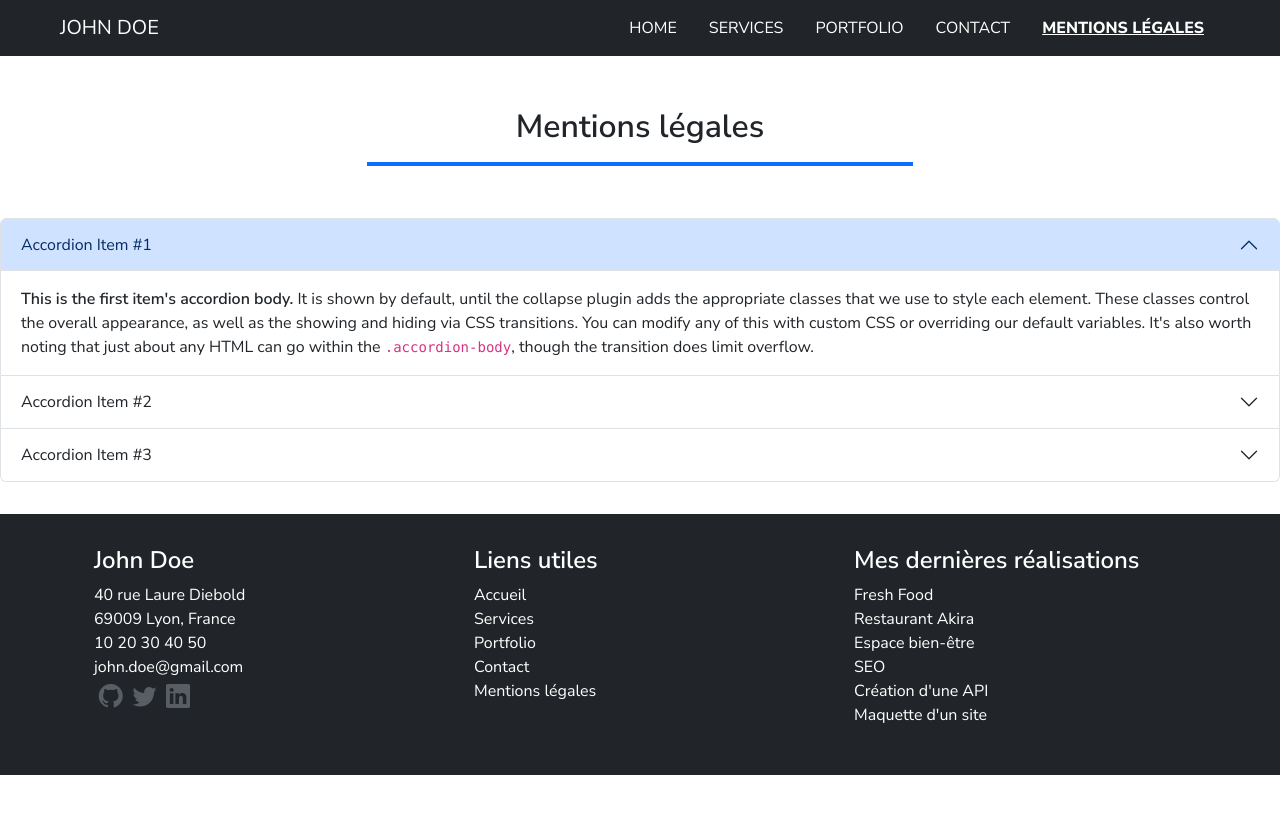
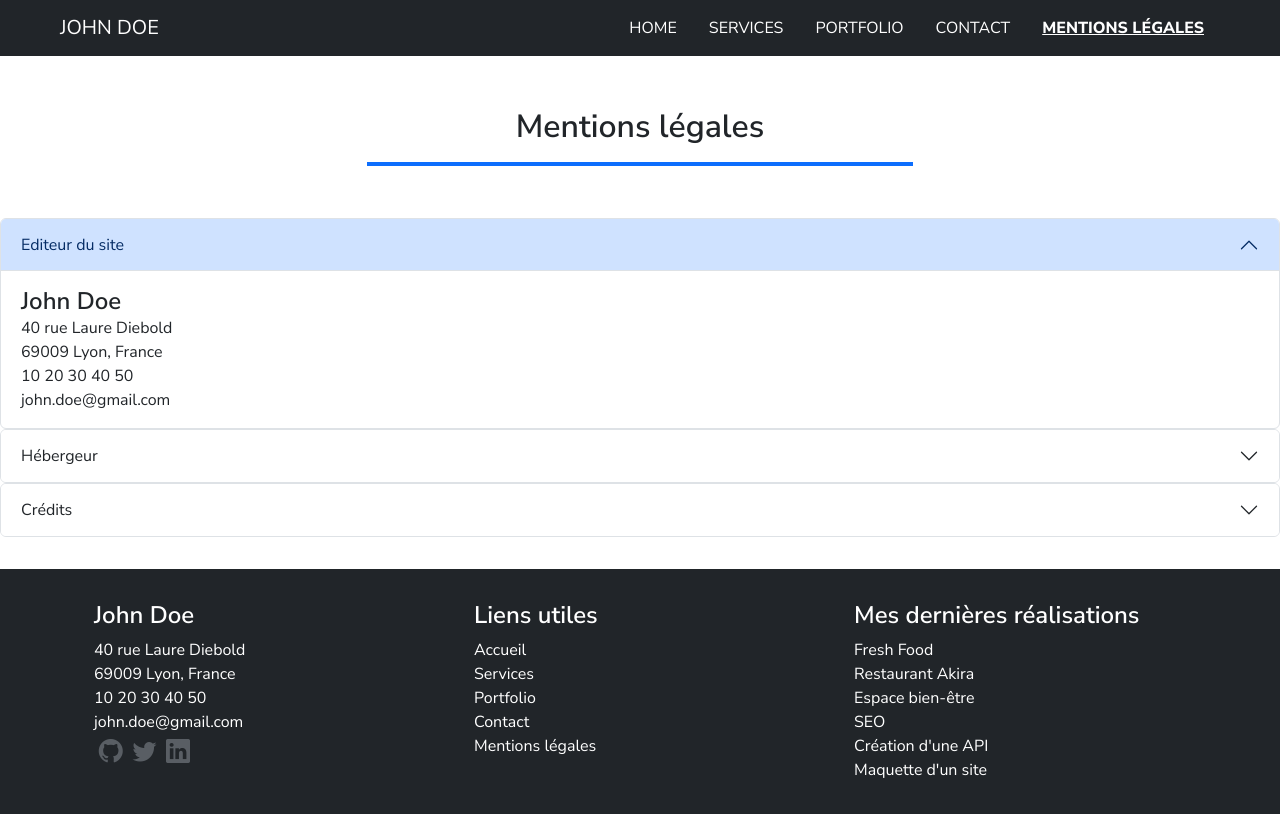
Before and after one commit to Choub-prog/Devoir-react, a React (Create React App) app: page /legal-notices in a window 1280 px wide. Shown: the top 814 px of the page. Built offline with nearby package versions, Linux system fonts and the light colour scheme; a web font is replaced by a local one.

Commit message:
Feat(js/css):add title class on Index.css, current Accordion.js, dataAccordion end, change title Card

```diff
--- a/src/Index.css
+++ b/src/Index.css
@@ -61,7 +61,7 @@ main {
   margin-bottom: 2em;
 }
 
-h1, h2, h3, h4, h5, h6, strong {
+.h1, .h2, .h3, .h4, .h5, .h6, h1, h2, h3, h4, h5, h6, strong {
     font-weight: 600;
 }
 
--- a/src/components/legalNotices/Accordion.js
+++ b/src/components/legalNotices/Accordion.js
@@ -1,96 +1,35 @@
 import React from 'react';
+import { dataAccordion } from './dataAccordion';
 
 const Accordion = () => {
   return (
     <div>
-      <div class="accordion" id="accordionExample">
-        <div class="accordion-item">
-          <h2 class="accordion-header">
+      <div className="accordion" id="accordionExample">
+        {dataAccordion.map(({ id, header, content }, index) => (
+          <div>
+            <div className="accordion-item" key={id}>
+              <h2 className="accordion-header">
                 <button
-              class="accordion-button"
+                  className={`accordion-button ${index !== 0 ? 'collapsed' : ''} `}
                   type="button"
                   data-bs-toggle="collapse"
-              data-bs-target="#collapseOne"
-              aria-expanded="true"
-              aria-controls="collapseOne"
+                  data-bs-target={`#collapse${id}`}
+                  aria-expanded={`${index === 0 ? 'true' : 'false'}`}
+                  aria-controls={`#collapse${id}`}
                 >
-              Accordion Item #1
+                  {header}
                 </button>
               </h2>
               <div
-            id="collapseOne"
-            class="accordion-collapse collapse show"
+                id={`#collapse${id}`}
+                className={`accordion-collapse collapse ${index === 0 ? 'show' : ' '}`}
                 data-bs-parent="#accordionExample"
               >
-            <div class="accordion-body">
-              <strong>This is the first item's accordion body.</strong> It is shown by
-              default, until the collapse plugin adds the appropriate classes that we use
-              to style each element. These classes control the overall appearance, as well
-              as the showing and hiding via CSS transitions. You can modify any of this
-              with custom CSS or overriding our default variables. It's also worth noting
-              that just about any HTML can go within the <code>.accordion-body</code>,
-              though the transition does limit overflow.
+                <div className="accordion-body">{content}</div>
               </div>
             </div>
           </div>
-        <div class="accordion-item">
-          <h2 class="accordion-header">
-            <button
-              class="accordion-button collapsed"
-              type="button"
-              data-bs-toggle="collapse"
-              data-bs-target="#collapseTwo"
-              aria-expanded="false"
-              aria-controls="collapseTwo"
-            >
-              Accordion Item #2
-            </button>
-          </h2>
-          <div
-            id="collapseTwo"
-            class="accordion-collapse collapse"
-            data-bs-parent="#accordionExample"
-          >
-            <div class="accordion-body">
-              <strong>This is the second item's accordion body.</strong> It is hidden by
-              default, until the collapse plugin adds the appropriate classes that we use
-              to style each element. These classes control the overall appearance, as well
-              as the showing and hiding via CSS transitions. You can modify any of this
-              with custom CSS or overriding our default variables. It's also worth noting
-              that just about any HTML can go within the <code>.accordion-body</code>,
-              though the transition does limit overflow.
-            </div>
-          </div>
-        </div>
-        <div class="accordion-item">
-          <h2 class="accordion-header">
-            <button
-              class="accordion-button collapsed"
-              type="button"
-              data-bs-toggle="collapse"
-              data-bs-target="#collapseThree"
-              aria-expanded="false"
-              aria-controls="collapseThree"
-            >
-              Accordion Item #3
-            </button>
-          </h2>
-          <div
-            id="collapseThree"
-            class="accordion-collapse collapse"
-            data-bs-parent="#accordionExample"
-          >
-            <div class="accordion-body">
-              <strong>This is the third item's accordion body.</strong> It is hidden by
-              default, until the collapse plugin adds the appropriate classes that we use
-              to style each element. These classes control the overall appearance, as well
-              as the showing and hiding via CSS transitions. You can modify any of this
-              with custom CSS or overriding our default variables. It's also worth noting
-              that just about any HTML can go within the <code>.accordion-body</code>,
-              though the transition does limit overflow.
-            </div>
-          </div>
-        </div>
+        ))}
       </div>
     </div>
   );
--- a/src/components/legalNotices/dataAccordion.js
+++ b/src/components/legalNotices/dataAccordion.js
@@ -1,10 +1,52 @@
 import { contactData } from '../global/contactData';
 import PersonalInfo from '../global/PersonalInfo';
+import Identify from '../global/Identify';
 
-export const accordion = [
+export const dataAccordion = [
   {
-    title: 'Editeur du site',
-    content: <PersonalInfo {...contactData} />,
+    id: 'One',
+    header: 'Editeur du site',
+    content: (
+      <>
+        <Identify name="John Doe" className="h4" />
+        <PersonalInfo {...contactData} />
+      </>
+    ),
   },
-  { title: 'Hébergeur', content: '' },
+  {
+    id: 'Two',
+    header: 'Hébergeur',
+    content: (
+      <>
+        <h4>alwaysdata</h4>
+        <p>91 Rue du Faubourg Saint-Honoré, 75008 Paris</p>
+        <a href="www.alwaysdata.com">www.alwaysdata.com</a>'
+      </>
+    ),
+  },
+  {
+    id: 'Three',
+    header: 'Crédits',
+    content: (
+      <>
+        <h4>Crédits</h4>
+        <p>
+          Ce site a été réalisé par John Doe, étudiant au{' '}
+          <a href="https://www.centre-europeen-formation.fr">
+            Centre Européen de formation
+          </a>
+        </p>
+        <p>
+          Les images utilisées sur ce site sont libres de droits et ont été obtenues sur
+          le site <a href="https://pixabay.com/fr">Pixabay</a>
+        </p>
+        <p>
+          La favicon de ce site a été fournie par{' '}
+          <a href="https://www.flaticon.com/de/kostenlose-icons/john-doe">
+            John doe Icons erstellt von Freepik - Flaticon
+          </a>
+        </p>
+      </>
+    ),
+  },
 ];
--- a/src/components/portfolioPage/Card.js
+++ b/src/components/portfolioPage/Card.js
@@ -19,7 +19,7 @@ const Card = () => {
             <div className="card col text-center mb-3 h-100">
               <img src={cards.img.src} className="card-img-top" alt={cards.img.alt} />
               <div className="card-body px-0 pb-0">
-                <h5 className="card-title">{cards.title}</h5>
+                <h3 className="card-title">{cards.title}</h3>
                 <p className="card-text mb-0">{cards.text}</p>
                 <Button color="primary mb-3 lighten-on-hover" onClick={redirect}>
                   Voir le Site
--- a/src/components/portfolioPage/dataCards.js
+++ b/src/components/portfolioPage/dataCards.js
@@ -2,7 +2,7 @@ export const dataCards = [
   {
     img: { src: '/assets/images/portfolio/fresh-food.jpg', alt: 'fresh-food' },
     title: 'Fresh Food',
-    text: 'Site de vente de produits frai en ligne',
+    text: 'Site de vente de produits frais en ligne',
     footer: 'Site réalisé avec PHP et MySQL',
   },
   {
--- a/src/components/servicesPage/CardService.js
+++ b/src/components/servicesPage/CardService.js
@@ -6,7 +6,7 @@ const CardService = () => {
     {
       icon: 'bi-brush',
       title: 'UX Design',
-      text: "l'UX Design est une discipline qui consiste à concevoir des produits (sites web, applications mobiles, logiciels, objets connectés, etc...) en plaçant l'utilisateur au centre des préoccupations. L'objectif est de rendre l'expérience utilisateur la plus fluide et agréable possible.",
+      text: "L'UX Design est une discipline qui consiste à concevoir des produits (sites web, applications mobiles, logiciels, objets connectés, etc...) en plaçant l'utilisateur au centre des préoccupations. L'objectif est de rendre l'expérience utilisateur la plus fluide et agréable possible.",
     },
     {
       icon: 'bi-code-slash',
@@ -16,7 +16,7 @@ const CardService = () => {
     {
       icon: 'bi-search',
       title: 'Référencement',
-      text: "Le référencement naturel (SEO) est une technique qui consiste à optimiser un site web pour le faire remonter dans les résultats des moteurs de recherche (Google, Bing, Yahoo, etc.)L'objectif est d'attirer un maximun de visiteurs qualifiés sur le site.",
+      text: "Le référencement naturel (SEO) est une technique qui consiste à optimiser un site web pour le faire remonter dans les résultats des moteurs de recherche (Google, Bing, Yahoo, etc.)l'objectif est d'attirer un maximun de visiteurs qualifiés sur le site.",
     },
   ];
 
```
Lines whose indentation alone changed are shown as unchanged.
